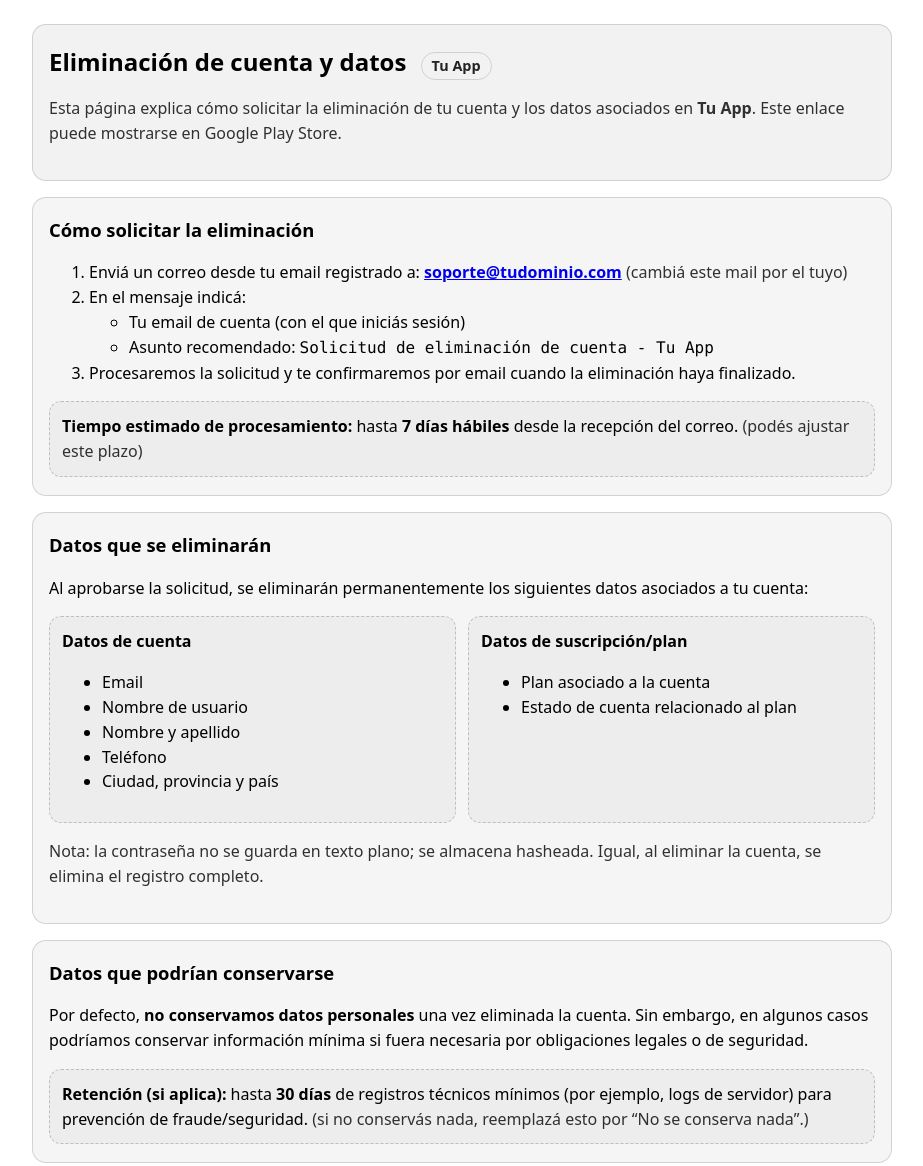
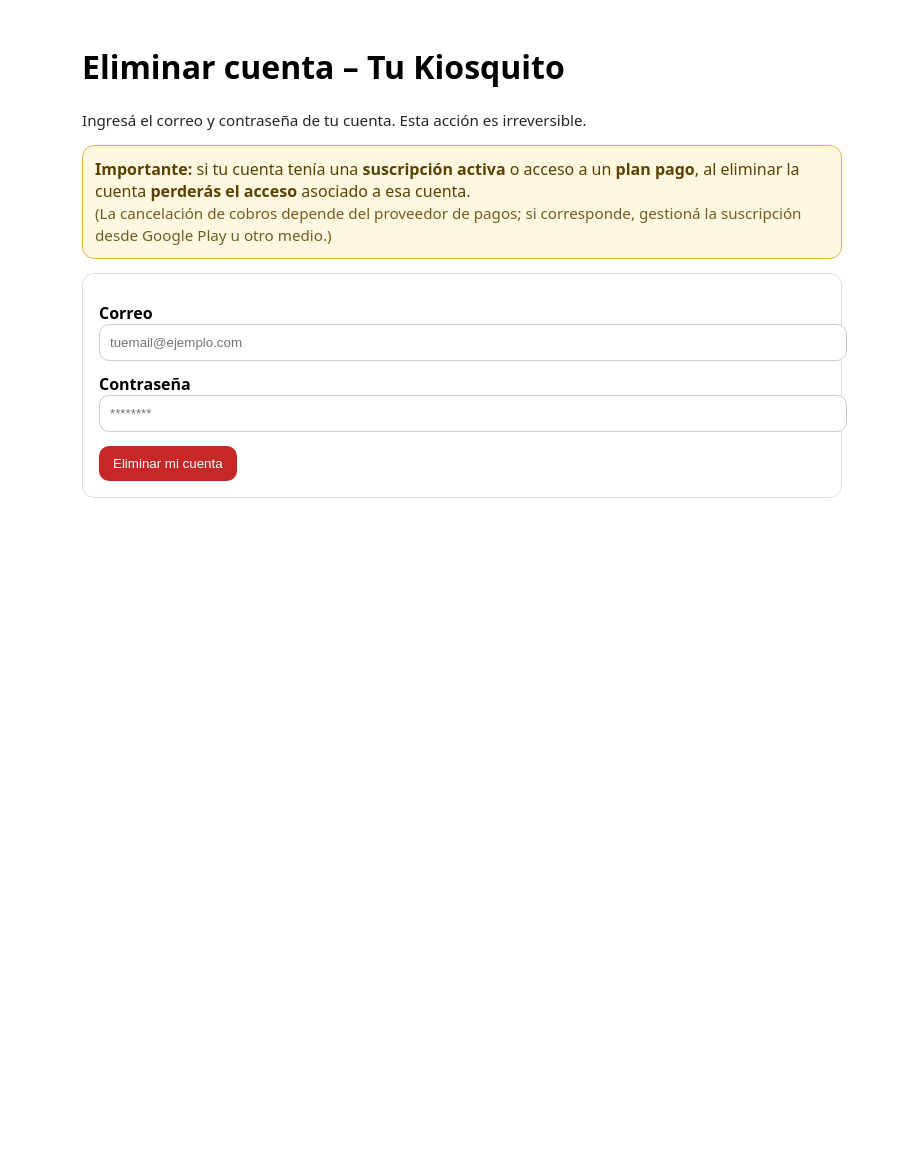
Before and after one commit to leonardoLujan03/TuKiosquito, a plain HTML site: page eliminar-cuenta.html in a window 1280 px wide. Shown: the top 1166 px of the page, without its empty margins (178-1101 px from the left). After the commit the page ends 800 px from the top, so only its background shows below. Drawn offline with Linux system fonts and the light colour scheme.

Commit message:
Update eliminar-cuenta.html

```diff
--- a/eliminar-cuenta.html
+++ b/eliminar-cuenta.html
@@ -3,161 +3,120 @@
 <head>
   <meta charset="utf-8" />
   <meta name="viewport" content="width=device-width,initial-scale=1" />
-  <meta name="robots" content="index,follow" />
-  <title>Eliminación de cuenta | Tu App</title>
+  <title>Eliminar cuenta | Tu Kiosquito</title>
   <style>
-    :root { color-scheme: light dark; }
-    body {
-      margin: 0;
-      font-family: system-ui, -apple-system, Segoe UI, Roboto, Ubuntu, Cantarell, Noto Sans, Arial, "Apple Color Emoji", "Segoe UI Emoji";
-      line-height: 1.55;
-      padding: 24px;
-      background: Canvas;
-      color: CanvasText;
+    body { font-family: system-ui, Arial; margin: 0; padding: 24px; }
+    .wrap { max-width: 760px; margin: 0 auto; }
+    .card { border: 1px solid #ddd; border-radius: 12px; padding: 16px; }
+    label { display: block; margin-top: 12px; font-weight: 600; }
+    input { width: 100%; padding: 10px; border-radius: 10px; border: 1px solid #ccc; }
+    button { margin-top: 14px; padding: 10px 14px; border-radius: 10px; border: 0; cursor: pointer; }
+    .danger { background: #c62828; color: white; }
+    .muted { opacity: .85; font-size: .95rem; }
+    .warn {
+      margin: 14px 0;
+      padding: 12px;
+      border-radius: 12px;
+      border: 1px solid #f0ad4e;
+      background: #fff8e1;
+      color: #5a4100;
     }
-    .wrap { max-width: 860px; margin: 0 auto; }
-    header {
-      padding: 18px 16px;
-      border: 1px solid color-mix(in srgb, CanvasText 14%, transparent);
-      border-radius: 14px;
-      background: color-mix(in srgb, CanvasText 5%, transparent);
-    }
-    h1 { margin: 0 0 6px; font-size: 1.5rem; }
-    p, li { font-size: 1rem; }
-    .card {
-      margin-top: 16px;
-      padding: 18px 16px;
-      border: 1px solid color-mix(in srgb, CanvasText 14%, transparent);
-      border-radius: 14px;
-      background: color-mix(in srgb, CanvasText 4%, transparent);
-    }
-    h2 { margin: 0 0 10px; font-size: 1.15rem; }
-    .muted { opacity: 0.8; }
-    .pill {
-      display: inline-block;
-      padding: 2px 10px;
-      border-radius: 999px;
-      border: 1px solid color-mix(in srgb, CanvasText 16%, transparent);
-      font-size: .9rem;
-      margin-left: 8px;
-      opacity: .85;
-    }
-    .box {
-      padding: 12px 12px;
-      border-radius: 12px;
-      border: 1px dashed color-mix(in srgb, CanvasText 20%, transparent);
-      background: color-mix(in srgb, CanvasText 3%, transparent);
-      overflow-wrap: anywhere;
-    }
-    a { color: LinkText; }
-    footer { margin-top: 18px; font-size: .95rem; opacity: .8; }
-    .grid {
-      display: grid;
-      grid-template-columns: 1fr;
-      gap: 12px;
-    }
-    @media (min-width: 760px) {
-      .grid { grid-template-columns: 1fr 1fr; }
-    }
-    code { font-family: ui-monospace, SFMono-Regular, Menlo, Monaco, Consolas, "Liberation Mono", "Courier New", monospace; }
+    .msg { margin-top: 12px; padding: 10px; border-radius: 10px; }
+    .ok { background: #e8f5e9; border: 1px solid #a5d6a7; }
+    .err { background: #ffebee; border: 1px solid #ef9a9a; }
   </style>
 </head>
 <body>
   <div class="wrap">
-    <header>
-      <h1>Eliminación de cuenta y datos <span class="pill">Tu App</span></h1>
-      <p class="muted">
-        Esta página explica cómo solicitar la eliminación de tu cuenta y los datos asociados en <strong>Tu App</strong>.
-        Este enlace puede mostrarse en Google Play Store.
-      </p>
-    </header>
+    <h1>Eliminar cuenta – Tu Kiosquito</h1>
+    <p class="muted">
+      Ingresá el correo y contraseña de tu cuenta. Esta acción es irreversible.
+    </p>
 
-    <section class="card">
-      <h2>Cómo solicitar la eliminación</h2>
-      <ol>
-        <li>
-          Enviá un correo desde tu email registrado a:
-          <strong><a href="mailto:soporte@tudominio.com?subject=Solicitud%20de%20eliminaci%C3%B3n%20de%20cuenta%20-%20Tu%20App">soporte@tudominio.com</a></strong>
-          <span class="muted">(cambiá este mail por el tuyo)</span>
-        </li>
-        <li>
-          En el mensaje indicá:
-          <ul>
-            <li>Tu email de cuenta (con el que iniciás sesión)</li>
-            <li>Asunto recomendado: <code>Solicitud de eliminación de cuenta - Tu App</code></li>
-          </ul>
-        </li>
-        <li>
-          Procesaremos la solicitud y te confirmaremos por email cuando la eliminación haya finalizado.
-        </li>
-      </ol>
+    <div class="warn">
+      <strong>Importante:</strong> si tu cuenta tenía una <strong>suscripción activa</strong> o acceso a un <strong>plan pago</strong>,
+      al eliminar la cuenta <strong>perderás el acceso</strong> asociado a esa cuenta.
+      <br/>
+      <span class="muted">
+        (La cancelación de cobros depende del proveedor de pagos; si corresponde, gestioná la suscripción desde Google Play u otro medio.)
+      </span>
+    </div>
 
-      <div class="box">
-        <strong>Tiempo estimado de procesamiento:</strong>
-        hasta <strong>7 días hábiles</strong> desde la recepción del correo.
-        <span class="muted">(podés ajustar este plazo)</span>
-      </div>
-    </section>
+    <div class="card">
+      <label for="email">Correo</label>
+      <input id="email" type="email" autocomplete="email" placeholder="tuemail@ejemplo.com" />
 
-    <section class="card">
-      <h2>Datos que se eliminarán</h2>
-      <p>Al aprobarse la solicitud, se eliminarán permanentemente los siguientes datos asociados a tu cuenta:</p>
+      <label for="password">Contraseña</label>
+      <input id="password" type="password" autocomplete="current-password" placeholder="********" />
 
-      <div class="grid">
-        <div class="box">
-          <strong>Datos de cuenta</strong>
-          <ul>
-            <li>Email</li>
-            <li>Nombre de usuario</li>
-            <li>Nombre y apellido</li>
-            <li>Teléfono</li>
-            <li>Ciudad, provincia y país</li>
-          </ul>
-        </div>
-        <div class="box">
-          <strong>Datos de suscripción/plan</strong>
-          <ul>
-            <li>Plan asociado a la cuenta</li>
-            <li>Estado de cuenta relacionado al plan</li>
-          </ul>
-        </div>
-      </div>
+      <button class="danger" id="btn">Eliminar mi cuenta</button>
 
-      <p class="muted">
-        Nota: la contraseña no se guarda en texto plano; se almacena hasheada. Igual, al eliminar la cuenta, se elimina el registro completo.
-      </p>
-    </section>
+      <div id="msg" class="msg" style="display:none;"></div>
+    </div>
+  </div>
 
-    <section class="card">
-      <h2>Datos que podrían conservarse</h2>
-      <p>
-        Por defecto, <strong>no conservamos datos personales</strong> una vez eliminada la cuenta.
-        Sin embargo, en algunos casos podríamos conservar información mínima si fuera necesaria por obligaciones legales o de seguridad.
-      </p>
+  <script>
+    // ⚠️ Cambiá esto por tu backend real (HTTPS)
+    const API_BASE = "https://TU-DOMINIO-BACKEND.com";
+    const ENDPOINT = `${API_BASE}/api/users/delete-account/`;
 
-      <div class="box">
-        <strong>Retención (si aplica):</strong> hasta <strong>30 días</strong> de registros técnicos mínimos
-        (por ejemplo, logs de servidor) para prevención de fraude/seguridad.
-        <span class="muted">(si no conservás nada, reemplazá esto por “No se conserva nada”.)</span>
-      </div>
-    </section>
+    const btn = document.getElementById("btn");
+    const email = document.getElementById("email");
+    const password = document.getElementById("password");
+    const msg = document.getElementById("msg");
 
-    <section class="card">
-      <h2>Contacto</h2>
-      <p>
-        Si necesitás ayuda, escribinos a:
-        <strong><a href="mailto:soporte@tudominio.com">soporte@tudominio.com</a></strong>
-      </p>
-      <p class="muted">
-        Desarrollador / App: <strong>Tu App</strong> — <span class="muted">Actualizado: 2026-01-31</span>
-      </p>
-    </section>
+    function showMessage(text, ok=true) {
+      msg.style.display = "block";
+      msg.className = "msg " + (ok ? "ok" : "err");
+      msg.textContent = text;
+    }
 
-    <footer>
-      <p class="muted">
-        Este procedimiento aplica a cuentas creadas dentro de la app o mediante formularios vinculados a la app.
-      </p>
-    </footer>
-  </div>
+    btn.addEventListener("click", async () => {
+      const e = (email.value || "").trim().toLowerCase();
+      const p = password.value || "";
+
+      if (!e || !p) {
+        showMessage("Completá correo y contraseña.", false);
+        return;
+      }
+
+      const confirm1 = confirm(
+        "¿Seguro que querés eliminar tu cuenta? Esta acción es irreversible y perderás el acceso si tenías suscripción/plan pago."
+      );
+      if (!confirm1) return;
+
+      btn.disabled = true;
+      btn.textContent = "Eliminando...";
+
+      try {
+        const res = await fetch(ENDPOINT, {
+          method: "POST",
+          headers: { "Content-Type": "application/json" },
+          body: JSON.stringify({ email: e, password: p })
+        });
+
+        const data = await res.json().catch(() => ({}));
+
+        if (!res.ok) {
+          showMessage(data.detail || `Error (${res.status})`, false);
+          return;
+        }
+
+        showMessage(
+          data.detail || "Cuenta eliminada correctamente. Si tenías una suscripción activa, perderás el acceso asociado a esa cuenta.",
+          true
+        );
+        password.value = "";
+      } catch (err) {
+        showMessage(
+          "No se pudo conectar con el servidor. Revisá la URL del backend y la configuración de CORS/HTTPS.",
+          false
+        );
+      } finally {
+        btn.disabled = false;
+        btn.textContent = "Eliminar mi cuenta";
+      }
+    });
+  </script>
 </body>
 </html>
```
